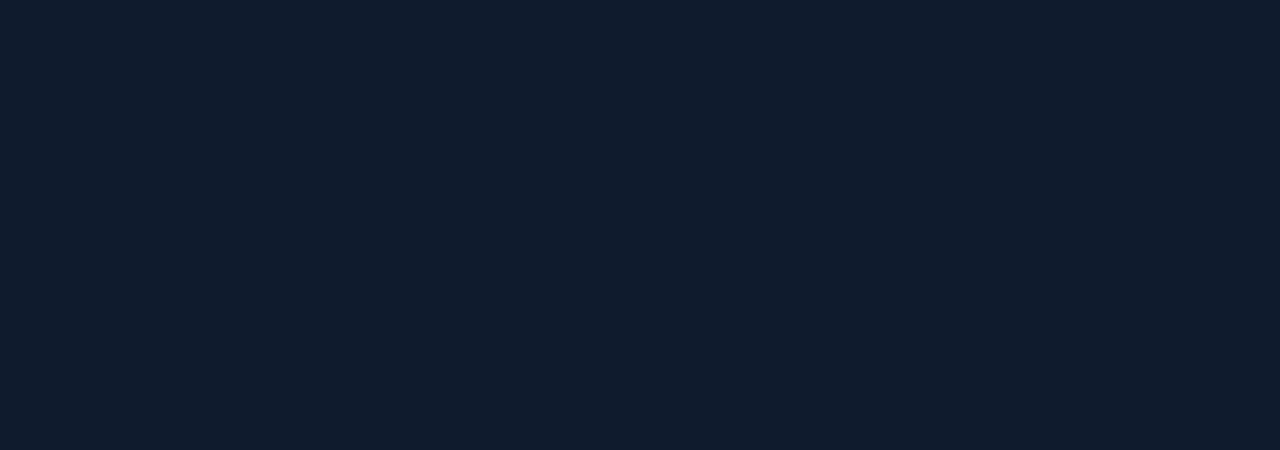
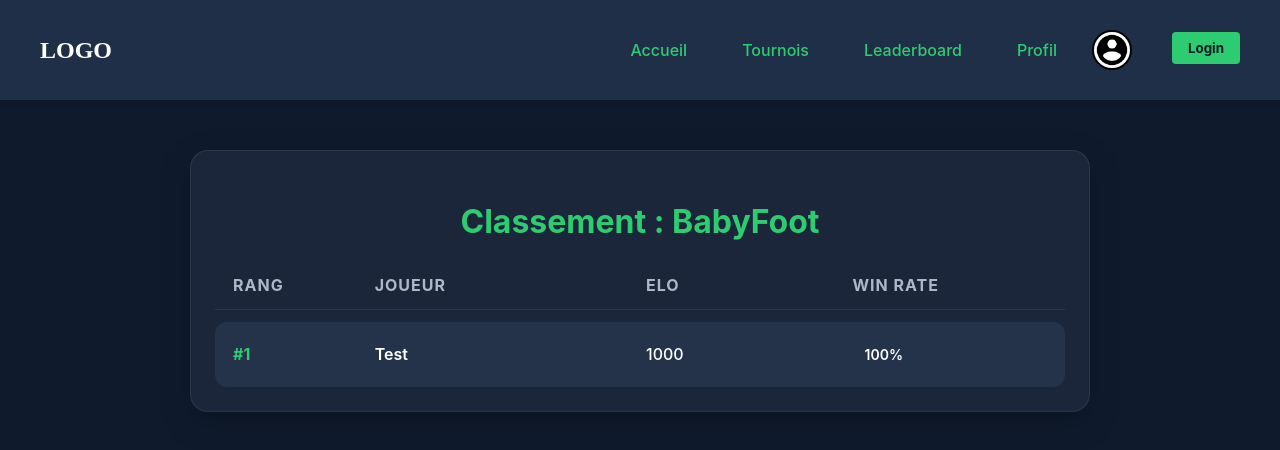
Before and after one commit to Capgeminimum/capgeminimum-frontend, a React (Vite) app: page /leaderboard in a window 1280 px wide. Before the commit this address had no page. Shown: the top 450 px of the page. Built offline with nearby package versions, Linux system fonts and the light colour scheme.

Commit message:
feat(leaderboard) : added a leaderboard with fake player in

```diff
--- a/src/App.jsx
+++ b/src/App.jsx
@@ -1,11 +1,13 @@
 import { Routes, Route } from "react-router-dom";
 import HomePage from "./pages/HomePage";
+import Leaderboard from "./pages/Leaderboard";
 
 function App() {
   return (
     <div>
       <Routes>
         <Route path="/" element={<HomePage />} />
+        <Route path="/leaderboard" element={<Leaderboard />} />
       </Routes>
     </div>
   );
--- /dev/null
+++ b/src/components/Board.jsx
@@ -0,0 +1,34 @@
+import React from "react";
+import "../styles/Board.css";
+
+function Board() {
+  const players = [
+    { rank: 1, name: "Test", elo: 1000, WR: 100 },
+  ];
+
+  return (
+    <section className="leaderboard-section">
+      <h2 className="leaderboard-title">Classement : BabyFoot </h2>
+
+      <div className="leaderboard-grid header-row">
+        <div>Rang</div>
+        <div>Joueur</div>
+        <div>Elo</div>
+        <div>Win rate</div>
+      </div>
+
+      {players.map((player) => (
+        <div className="leaderboard-grid player-row" key={player.rank}>
+          <div className="rank-cell">#{player.rank}</div>
+          <div className="name-cell">{player.name}</div>
+          <div className="elo-cell">{player.elo}</div>
+          <div className={`WR-cell ${player.WR}`}>
+            {player.WR}%
+          </div>
+        </div>
+      ))}
+    </section>
+  );
+}
+
+export default Board;
--- a/src/components/Header.jsx
+++ b/src/components/Header.jsx
@@ -11,11 +11,19 @@ function Header() {
         <nav className="nav">
           <Link to="/">Accueil</Link>
           <Link to="/toornament">Tournois</Link>
-          <Link to="/board">Leaderboard</Link>
+          <Link to="/leaderboard">Leaderboard</Link>
           <Link to="/profil">Profil</Link>
         </nav>
 
-        <button className="login-btn">Login</button>
+        <div className="user-actions">
+          <Link to="/profil">
+            <img className="avatar-header" src="/user.png" alt="avatar" />
+          </Link>
+        </div>
+          <Link to="/login">
+            <button className="login-btn">Login</button>
+          </Link>
+
       </div>
     </header>
   );
--- /dev/null
+++ b/src/pages/Leaderboard.jsx
@@ -0,0 +1,18 @@
+
+import Board from "../components/Board";
+import Header from "../components/Header";
+
+function Leaderboard() {
+    return (
+        <div>
+            <Header />
+            <main style={{ marginTop:"150px" }}>
+                <Board />
+            </main>
+        </div>
+    );
+
+}
+
+
+export default Leaderboard;
--- /dev/null
+++ b/src/styles/Board.css
@@ -0,0 +1,72 @@
+.leaderboard-section {
+  width: 90%;
+  max-width: 900px;
+  margin: 40px auto;
+  background: #1b263b;
+  border: 1px solid rgba(255, 255, 255, 0.08);
+  border-radius: 18px;
+  padding: 24px;
+  box-shadow: 0 10px 30px rgba(0, 0, 0, 0.25);
+}
+
+.leaderboard-title {
+  color: #2ecc71;
+  font-family: "Inter", sans-serif;
+  font-size: 32px;
+  font-weight: 700;
+  margin-bottom: 20px;
+  text-align: center;
+}
+
+.leaderboard-grid {
+  display: grid;
+  grid-template-columns: 1fr 2fr 1.5fr 1.5fr;
+  align-items: center;
+  gap: 12px;
+}
+
+.header-row {
+  color: #aeb8c6;
+  font-family: "Inter", sans-serif;
+  font-weight: 700;
+  text-transform: uppercase;
+  letter-spacing: 1px;
+  padding: 14px 18px;
+  border-bottom: 1px solid rgba(255, 255, 255, 0.08);
+}
+
+.player-row {
+  margin-top: 12px;
+  background: #24324a;
+  border-radius: 12px;
+  padding: 16px 18px;
+  color: white;
+  font-family: "Inter", sans-serif;
+  transition: transform 0.2s ease, background 0.2s ease;
+}
+
+.player-row:hover {
+  transform: translateY(-2px);
+  background: #2b3b56;
+}
+
+.rank-cell {
+  font-weight: 700;
+  color: #2ecc71;
+}
+
+.name-cell {
+  font-weight: 600;
+}
+
+.elo-cell {
+  font-weight: 500;
+}
+
+.WR-cell {
+  font-weight: 600;
+  padding: 8px 12px;
+  border-radius: 999px;
+  width: fit-content;
+  font-size: 14px;
+}
--- a/src/styles/Header.css
+++ b/src/styles/Header.css
@@ -32,8 +32,29 @@
     font-weight: bold;
 }
 
+.user-actions {
+  display: flex;
+  align-items: center;
+  gap: 15px;
+  margin-top: 4px;
+  margin-right: 20px;
+}
+
+.avatar-header {
+  width: 40px;
+  height: 40px;
+  border: 2px solid #000000;
+  border-radius: 50%;
+  object-fit: cover;
+  cursor: pointer;
+}
+
+.avatar-img:hover {
+  transform: scale(1.1);
+  transition: 0.2s;
+}
+
 .nav {
-  margin-right: 20px;
   display: flex;
   justify-content: flex-end;
   gap: 40px;
@@ -63,6 +84,7 @@
     cursor: pointer;
     font-weight: bold;
     font-family: inter;
+    margin-bottom: 5px;
 }
 
 .login-btn:hover {
```
